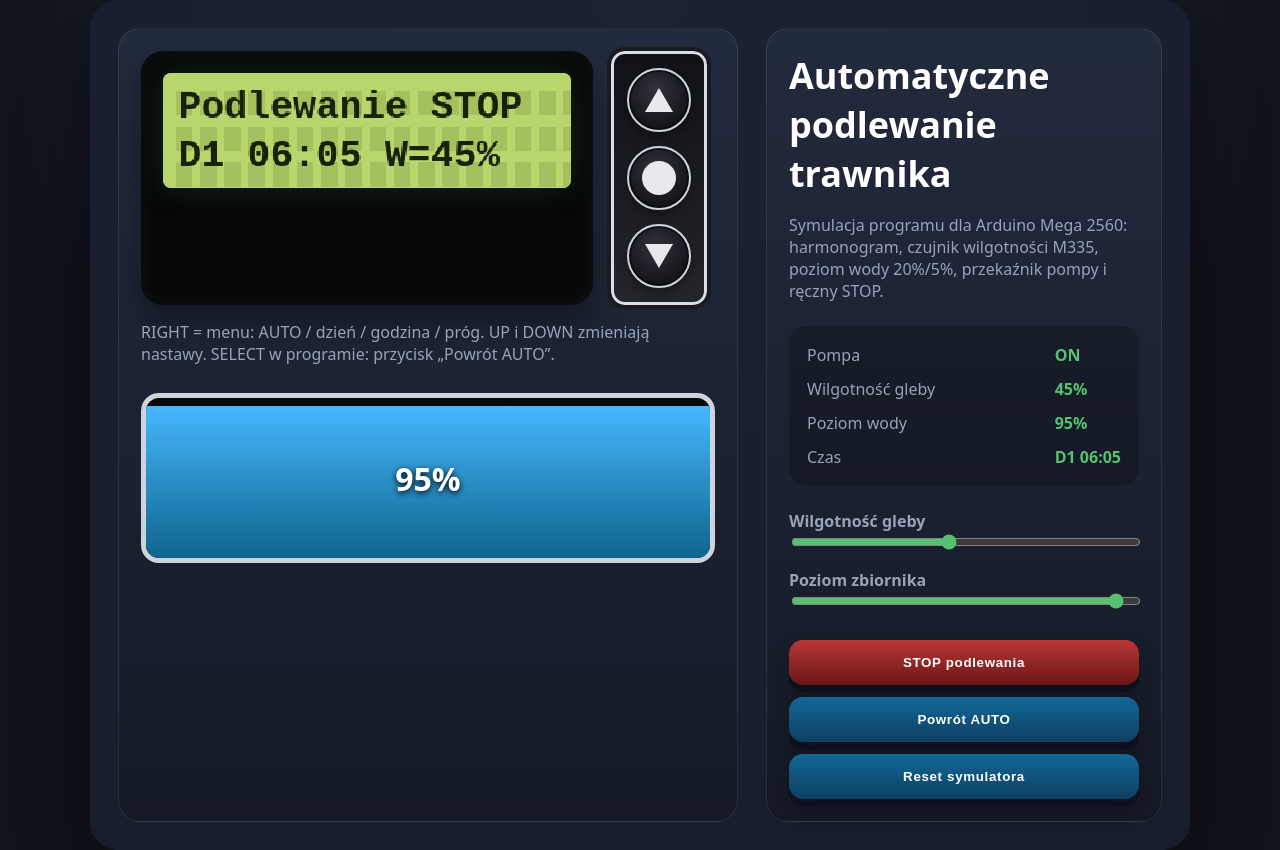
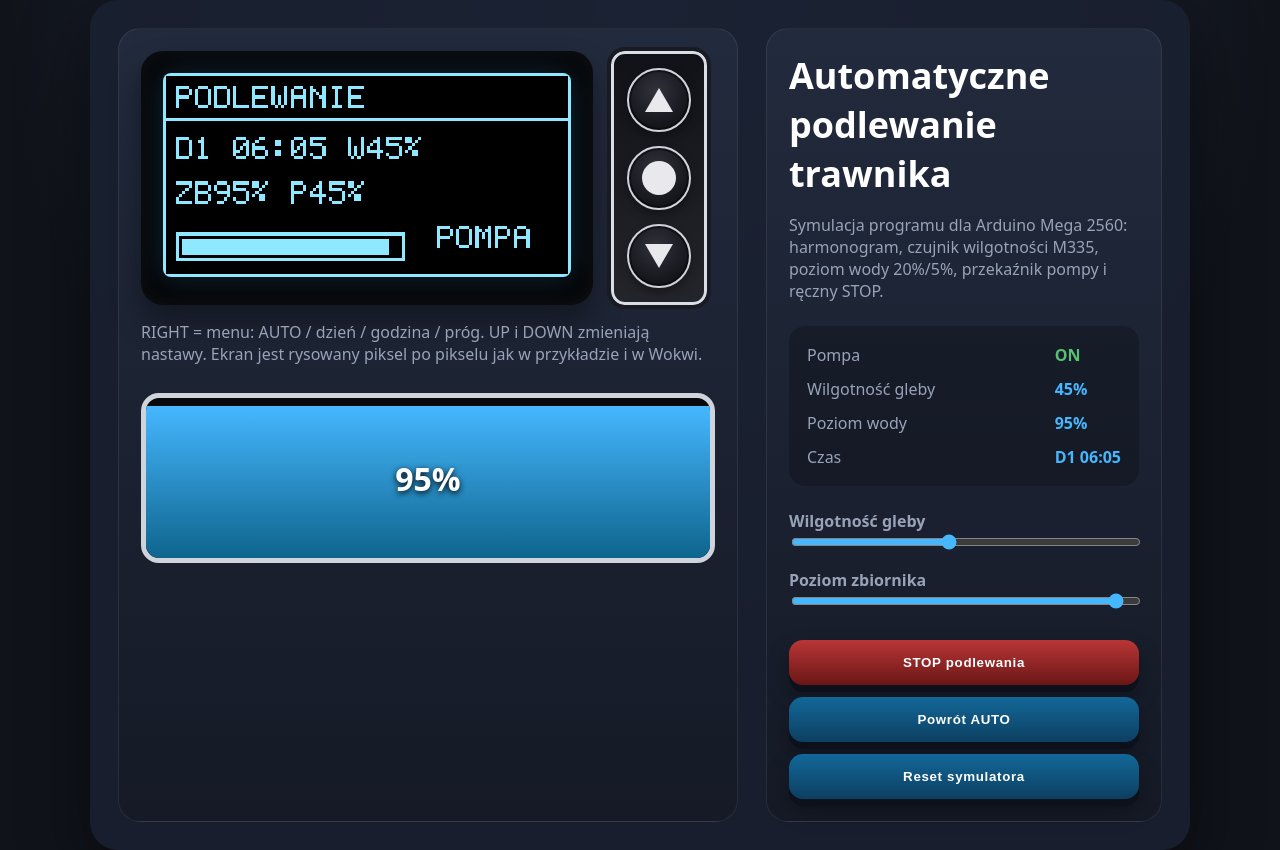
Before and after one commit to AmperVolt/system_nawadniania, a plain HTML site: page roboczy/index.html in a window 1280 px wide. Drawn offline with Linux system fonts and the light colour scheme.

Commit message:
Popraw pikselowy ekran symulatora

```diff
--- a/roboczy/index.html
+++ b/roboczy/index.html
@@ -10,14 +10,14 @@
     <main class="panel" aria-label="Symulator automatycznego systemu podlewania trawnika">
       <section class="device">
         <div class="screen-controls">
-          <div class="bezel"><canvas id="lcd" width="320" height="90" aria-label="Wyświetlacz LCD 16 na 2 znaki"></canvas></div>
-          <div class="keypad" aria-label="Klawiatura LCD shield">
+          <div class="bezel"><canvas id="oled" width="128" height="64" aria-label="Wyświetlacz pikselowy OLED 128 na 64, jak w symulatorze Wokwi"></canvas></div>
+          <div class="keypad" aria-label="Klawiatura obok ekranu">
             <button id="upBtn" type="button" class="key key-triangle key-up" aria-label="UP"><span></span></button>
             <button id="rightBtn" type="button" class="key key-enter" aria-label="RIGHT"><span></span></button>
             <button id="downBtn" type="button" class="key key-triangle key-down" aria-label="DOWN"><span></span></button>
           </div>
         </div>
-        <p class="hint">RIGHT = menu: AUTO / dzień / godzina / próg. UP i DOWN zmieniają nastawy. SELECT w programie: przycisk „Powrót AUTO”.</p>
+        <p class="hint">RIGHT = menu: AUTO / dzień / godzina / próg. UP i DOWN zmieniają nastawy. Ekran jest rysowany piksel po pikselu jak w przykładzie i w Wokwi.</p>
         <div class="tank"><div id="water"></div><span id="waterLabel">100%</span></div>
       </section>
       <aside class="io-panel">
--- a/roboczy/script.js
+++ b/roboczy/script.js
@@ -1,60 +1,75 @@
-const canvas = document.getElementById('lcd');
-const ctx = canvas.getContext('2d');
+const FONT = {
+  ' ': ['00000','00000','00000','00000','00000','00000','00000'], '?': ['01110','10001','00001','00010','00100','00000','00100'],
+  ':': ['00000','01100','01100','00000','01100','01100','00000'], '%': ['11001','11010','00100','01000','10110','00110','00000'],
+  '0': ['01110','10001','10011','10101','11001','10001','01110'], '1': ['00100','01100','00100','00100','00100','00100','01110'],
+  '2': ['01110','10001','00001','00010','00100','01000','11111'], '3': ['11110','00001','00001','01110','00001','00001','11110'],
+  '4': ['00010','00110','01010','10010','11111','00010','00010'], '5': ['11111','10000','11110','00001','00001','10001','01110'],
+  '6': ['00110','01000','10000','11110','10001','10001','01110'], '7': ['11111','00001','00010','00100','01000','01000','01000'],
+  '8': ['01110','10001','10001','01110','10001','10001','01110'], '9': ['01110','10001','10001','01111','00001','00010','01100'],
+  A: ['01110','10001','10001','11111','10001','10001','10001'], B: ['11110','10001','10001','11110','10001','10001','11110'],
+  C: ['01110','10001','10000','10000','10000','10001','01110'], D: ['11110','10001','10001','10001','10001','10001','11110'],
+  E: ['11111','10000','10000','11110','10000','10000','11111'], F: ['11111','10000','10000','11110','10000','10000','10000'],
+  G: ['01110','10001','10000','10111','10001','10001','01111'], H: ['10001','10001','10001','11111','10001','10001','10001'],
+  I: ['01110','00100','00100','00100','00100','00100','01110'], J: ['00111','00010','00010','00010','00010','10010','01100'],
+  K: ['10001','10010','10100','11000','10100','10010','10001'], L: ['10000','10000','10000','10000','10000','10000','11111'],
+  M: ['10001','11011','10101','10101','10001','10001','10001'], N: ['10001','11001','10101','10011','10001','10001','10001'],
+  O: ['01110','10001','10001','10001','10001','10001','01110'], P: ['11110','10001','10001','11110','10000','10000','10000'],
+  R: ['11110','10001','10001','11110','10100','10010','10001'], S: ['01111','10000','10000','01110','00001','00001','11110'],
+  T: ['11111','00100','00100','00100','00100','00100','00100'], U: ['10001','10001','10001','10001','10001','10001','01110'],
+  W: ['10001','10001','10001','10101','10101','10101','01010'], Y: ['10001','10001','01010','00100','00100','00100','00100'],
+  Z: ['11111','00001','00010','00100','01000','10000','11111']
+};
+
+class Oled128x64 {
+  constructor(canvasId) {
+    this.width = 128; this.height = 64; this.canvas = document.getElementById(canvasId); this.ctx = this.canvas.getContext('2d');
+    this.buffer = new Uint8Array(this.width * this.height); this.cursorX = 0; this.cursorY = 0; this.textSize = 1; this.ctx.imageSmoothingEnabled = false;
+  }
+  index(x, y) { return y * this.width + x; }
+  clearDisplay() { this.buffer.fill(0); }
+  setCursor(x, y) { this.cursorX = x; this.cursorY = y; }
+  setTextSize(size) { this.textSize = Math.max(1, Math.floor(size)); }
+  drawPixel(x, y, color = 1) { const xx = Math.round(x); const yy = Math.round(y); if (xx < 0 || xx >= this.width || yy < 0 || yy >= this.height) return; this.buffer[this.index(xx, yy)] = color ? 1 : 0; }
+  fillRect(x, y, w, h, color = 1) { for (let yy = y; yy < y + h; yy += 1) for (let xx = x; xx < x + w; xx += 1) this.drawPixel(xx, yy, color); }
+  drawLine(x0, y0, x1, y1, color = 1) { let x = Math.round(x0); let y = Math.round(y0); const ex = Math.round(x1); const ey = Math.round(y1); const dx = Math.abs(ex - x); const sx = x < ex ? 1 : -1; const dy = -Math.abs(ey - y); const sy = y < ey ? 1 : -1; let err = dx + dy; while (true) { this.drawPixel(x, y, color); if (x === ex && y === ey) break; const e2 = 2 * err; if (e2 >= dy) { err += dy; x += sx; } if (e2 <= dx) { err += dx; y += sy; } } }
+  drawRect(x, y, w, h, color = 1) { this.drawLine(x, y, x + w - 1, y, color); this.drawLine(x, y + h - 1, x + w - 1, y + h - 1, color); this.drawLine(x, y, x, y + h - 1, color); this.drawLine(x + w - 1, y, x + w - 1, y + h - 1, color); }
+  drawChar(x, y, char, color = 1) { const pattern = FONT[String(char).toUpperCase()] || FONT['?']; for (let row = 0; row < 7; row += 1) for (let col = 0; col < 5; col += 1) if (pattern[row][col] === '1') this.fillRect(x + col * this.textSize, y + row * this.textSize, this.textSize, this.textSize, color); }
+  printText(value, color = 1) { for (const char of String(value).toUpperCase()) { if (char === '\n') { this.cursorX = 0; this.cursorY += 8 * this.textSize; continue; } this.drawChar(this.cursorX, this.cursorY, char, color); this.cursorX += 6 * this.textSize; } }
+  display() { const image = this.ctx.createImageData(this.width, this.height); for (let y = 0; y < this.height; y += 1) for (let x = 0; x < this.width; x += 1) { const on = !!this.buffer[this.index(x, y)]; const offset = (y * this.width + x) * 4; image.data[offset] = on ? 142 : 0; image.data[offset + 1] = on ? 232 : 0; image.data[offset + 2] = on ? 255 : 0; image.data[offset + 3] = 255; } this.ctx.putImageData(image, 0, 0); }
+}
+
+const oled = new Oled128x64('oled');
 const soil = document.getElementById('soil');
 const tank = document.getElementById('tank');
 const state = { program: 0, daySet: 1, hourSet: 6, soilSet: 45, day: 1, hour: 6, minute: 0, pump: false };
 
 function two(v) { return String(v).padStart(2, '0'); }
-function line(value) { return String(value).padEnd(16, ' ').slice(0, 16); }
 function water20() { return Number(tank.value) >= 20; }
 function water5() { return Number(tank.value) >= 5; }
+function write(x, y, value, size = 1, color = 1) { oled.setTextSize(size); oled.setCursor(x, y); oled.printText(value, color); }
+function bar(x, y, w, h, value) { oled.drawRect(x, y, w, h); oled.fillRect(x + 2, y + 2, Math.round((w - 4) * value / 100), h - 4); }
 
-function drawLcd(a, b) {
-  ctx.fillStyle = '#b8d66b'; ctx.fillRect(0, 0, canvas.width, canvas.height);
-  ctx.fillStyle = 'rgba(23,34,10,.12)';
-  for (let x = 10; x < canvas.width; x += 19) for (let y = 14; y < canvas.height; y += 28) ctx.fillRect(x, y, 13, 19);
-  ctx.fillStyle = '#17220a'; ctx.font = '700 30px monospace'; ctx.textBaseline = 'top';
-  ctx.fillText(line(a), 12, 12); ctx.fillText(line(b), 12, 50);
+function drawScreen(top, moist, level) {
+  oled.clearDisplay(); oled.drawRect(0, 0, 128, 64); write(4, 4, top); oled.drawLine(0, 14, 127, 14);
+  write(4, 20, `D${state.day} ${two(state.hour)}:${two(state.minute)} W${moist}%`);
+  write(4, 34, `ZB${level}% P${state.soilSet}%`); write(86, 48, state.pump ? 'POMPA' : 'STOP');
+  bar(4, 50, 72, 9, level); oled.display();
 }
 
 function render() {
   const moist = Number(soil.value); const level = Number(tank.value);
-  if (state.program === 0) {
-    state.pump = false;
-    if (state.day === state.daySet && state.hour === state.hourSet && state.minute === 0 && moist < state.soilSet) state.program = water20() ? 1 : 5;
-  }
-  if (state.program === 1) {
-    state.pump = true;
-    if (!water5() || moist >= state.soilSet + 5) { state.pump = false; state.program = 0; }
-  }
+  if (state.program === 0) { state.pump = false; if (state.day === state.daySet && state.hour === state.hourSet && state.minute === 0 && moist < state.soilSet) state.program = water20() ? 1 : 5; }
+  if (state.program === 1) { state.pump = true; if (!water5() || moist >= state.soilSet + 5) { state.pump = false; state.program = 0; } }
   if (state.program === 5) state.pump = false;
-
   let top = `AUTO D${state.daySet} G${two(state.hourSet)} P${state.soilSet}`;
-  if (state.program === 1) top = 'Podlewanie STOP';
-  if (state.program === 2) top = `Dzien podlew: ${state.daySet}`;
-  if (state.program === 3) top = `Godz podlew: ${two(state.hourSet)}`;
-  if (state.program === 4) top = `Prog wilg: ${state.soilSet}%`;
-  if (state.program === 5) top = 'Brak wody 20%';
-  drawLcd(top, `D${state.day} ${two(state.hour)}:${two(state.minute)} W=${String(moist).padStart(2, ' ')}%`);
-
-  document.getElementById('pumpState').textContent = state.pump ? 'ON' : 'OFF';
-  document.getElementById('pumpState').style.color = state.pump ? '#56c271' : '#46b7ff';
-  document.getElementById('soilState').textContent = `${moist}%`;
-  document.getElementById('tankState').textContent = `${level}%`;
-  document.getElementById('timeState').textContent = `D${state.day} ${two(state.hour)}:${two(state.minute)}`;
-  document.getElementById('water').style.height = `${level}%`;
-  document.getElementById('waterLabel').textContent = `${level}%`;
+  if (state.program === 1) top = 'PODLEWANIE'; if (state.program === 2) top = `DZIEN ${state.daySet}`; if (state.program === 3) top = `GODZINA ${two(state.hourSet)}`; if (state.program === 4) top = `PROG ${state.soilSet}%`; if (state.program === 5) top = 'BRAK WODY 20%';
+  drawScreen(top, moist, level);
+  document.getElementById('pumpState').textContent = state.pump ? 'ON' : 'OFF'; document.getElementById('pumpState').style.color = state.pump ? '#56c271' : '#46b7ff';
+  document.getElementById('soilState').textContent = `${moist}%`; document.getElementById('tankState').textContent = `${level}%`; document.getElementById('timeState').textContent = `D${state.day} ${two(state.hour)}:${two(state.minute)}`;
+  document.getElementById('water').style.height = `${level}%`; document.getElementById('waterLabel').textContent = `${level}%`;
 }
 
-function tickClock() {
-  state.minute += 1;
-  if (state.minute > 59) { state.minute = 0; state.hour += 1; }
-  if (state.hour > 23) { state.hour = 0; state.day += 1; }
-  if (state.day > 7) state.day = 1;
-  if (state.pump) { tank.value = Math.max(0, Number(tank.value) - 1); soil.value = Math.min(100, Number(soil.value) + 2); }
-  render();
-}
-
+function tickClock() { state.minute += 1; if (state.minute > 59) { state.minute = 0; state.hour += 1; } if (state.hour > 23) { state.hour = 0; state.day += 1; } if (state.day > 7) state.day = 1; if (state.pump) { tank.value = Math.max(0, Number(tank.value) - 1); soil.value = Math.min(100, Number(soil.value) + 2); } render(); }
 function press(button, action) { button.classList.add('pressed'); setTimeout(() => button.classList.remove('pressed'), 120); action(); render(); }
 document.getElementById('rightBtn').addEventListener('click', e => press(e.currentTarget, () => { state.program += 1; if (state.program > 4) state.program = 0; }));
 document.getElementById('upBtn').addEventListener('click', e => press(e.currentTarget, () => { if (state.program === 2 && state.daySet < 7) state.daySet += 1; if (state.program === 3 && state.hourSet < 23) state.hourSet += 1; if (state.program === 4 && state.soilSet < 90) state.soilSet += 1; }));
--- a/roboczy/styles.css
+++ b/roboczy/styles.css
@@ -1,11 +1,11 @@
-:root { color-scheme: dark; --bg:#10131a; --panel:#1a2030; --bezel:#050608; --lcd:#b8d66b; --ink:#17220a; --accent:#56c271; --muted:#98a3b8; }
+:root { color-scheme: dark; --bg:#10131a; --panel:#1a2030; --bezel:#050608; --oled:#020409; --pixel:#8ee8ff; --accent:#46b7ff; --muted:#98a3b8; }
 * { box-sizing: border-box; }
 body { margin:0; min-height:100vh; display:grid; place-items:center; background:radial-gradient(circle at top,#26324a,var(--bg) 60%); font-family:system-ui,-apple-system,BlinkMacSystemFont,"Segoe UI",sans-serif; color:white; }
 .panel { width:min(1100px,94vw); display:grid; grid-template-columns:minmax(360px,620px) minmax(280px,1fr); gap:28px; padding:28px; border-radius:28px; background:rgba(26,32,48,.88); box-shadow:0 24px 70px rgba(0,0,0,.45); }
 .device,.io-panel { border:1px solid rgba(255,255,255,.08); border-radius:22px; background:linear-gradient(180deg,#222a3d,#151a26); padding:22px; }
 .screen-controls { display:grid; grid-template-columns:minmax(0,1fr) 104px; gap:18px; align-items:stretch; }
 .bezel { padding:22px; border-radius:22px; background:var(--bezel); box-shadow:inset 0 0 22px rgba(255,255,255,.05),0 18px 30px rgba(0,0,0,.35); }
-#lcd { width:100%; aspect-ratio:16/4.5; display:block; border-radius:8px; background:var(--lcd); image-rendering:pixelated; box-shadow:0 0 30px rgba(86,194,113,.18); }
+#oled { width:100%; aspect-ratio:2/1; display:block; border-radius:8px; background:var(--oled); image-rendering:pixelated; image-rendering:crisp-edges; box-shadow:0 0 30px rgba(70,183,255,.18); }
 .keypad { width:96px; min-height:240px; padding:14px 8px; display:grid; grid-template-rows:repeat(3,64px); gap:14px; align-content:center; justify-items:center; background:linear-gradient(180deg,#111218,#24242b); border:3px solid #d9dde5; outline:4px solid #1a1b22; border-radius:14px; }
 .key { width:64px; height:64px; padding:0; display:grid; place-items:center; border-radius:50%; border:2px solid #cfd4dc; background:radial-gradient(circle at 45% 35%,#32333b,#15161c 68%); box-shadow:inset 0 0 0 2px rgba(0,0,0,.45),0 5px 10px rgba(0,0,0,.35); cursor:pointer; }
 .key span { display:block; } .key-triangle span { width:0; height:0; border-left:14px solid transparent; border-right:14px solid transparent; } .key-down span { border-top:24px solid #e8e8ed; } .key-up span { border-bottom:24px solid #e8e8ed; } .key-enter span { width:34px; height:34px; border-radius:50%; background:#e8e8ed; }
```
Also changed, not shown: 1 other file.
